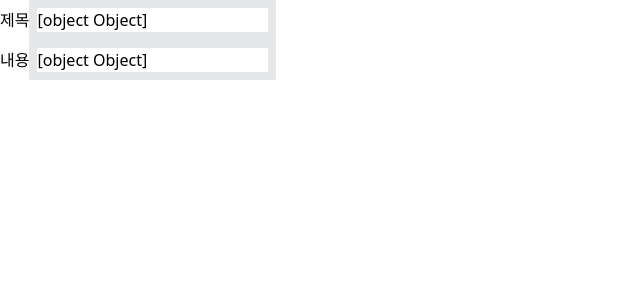
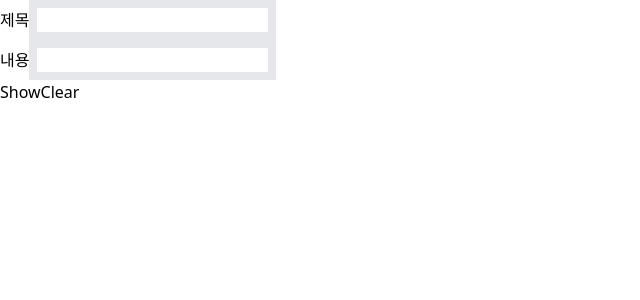
Before and after one commit to songsujung/r01, a React (Create React App) app: page / in a window 1280 px wide. Shown: the top 300 px of the page, without its empty margins (0-640 px from the left). Built offline with nearby package versions, Linux system fonts and the light colour scheme.

Commit message:
0629 Todo step1 - input

```diff
--- a/src/App.js
+++ b/src/App.js
@@ -9,6 +9,7 @@ import TemplatePage from "./layout/TemlatePage";
 
 
 function App() {
+
   return (
     <div>
       <TodoInput></TodoInput>
--- a/src/components/todo/TodoInput.js
+++ b/src/components/todo/TodoInput.js
@@ -1,8 +1,33 @@
 import { useState } from "react";
+
+// 깨끗한 코드
+const initState = {title:'' , content:''}
 
 const TodoInput = () => {
 
-    const [value, setValue] = useState({title:'', content:''})
+    // 재사용 하고 싶어서 initState 라고 만들고 따로 분리
+    const [obj,setObj] = useState(initState)
+
+    const handleChange = (e) => {
+        // const prop = e.target.name
+        // const str = e.target.value
+
+        // obj[prop] = str
+
+        obj[e.target.name] = e.target.value
+
+        setObj({...obj})
+    }
+
+    // show를 누르면 로그창에 obj
+    const handleShow = () => {
+        console.log(obj)
+    }
+
+    // claer
+    const handleClear = () => {
+        setObj({...initState})
+    }
 
     return (
         <>
@@ -11,17 +36,27 @@ const TodoInput = () => {
                 <input
                 className="border-8"
                 type='text'
-        value={value}
-        onChange={e => setValue(e.target.value)}/>
+                name='title'
+                value={obj.title}
+                // input 태그를 사용하기 위한 이벤트
+                onChange={handleChange}/>
             </div>
             <div>
                 <label>내용</label>
                 <input
                 className="border-8"
                 type='text'
-        value={value}
-        onChange={e => setValue(e.target.value)}/>
+                name='content'
+                value={obj.content}
+                onChange={handleChange}/>
             </div>
+            <div>
+            <button onClick={handleShow}>
+                Show
+            </button>
+            <button onClick={handleClear}>Clear</button>
+            </div>
+
         </>
      );
 }
```
Lines whose indentation alone changed are shown as unchanged.
